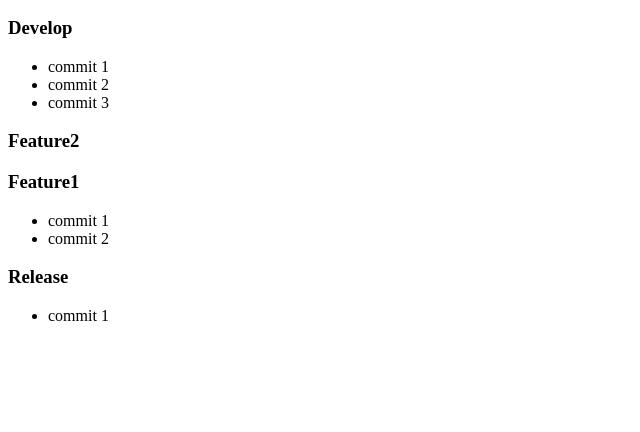
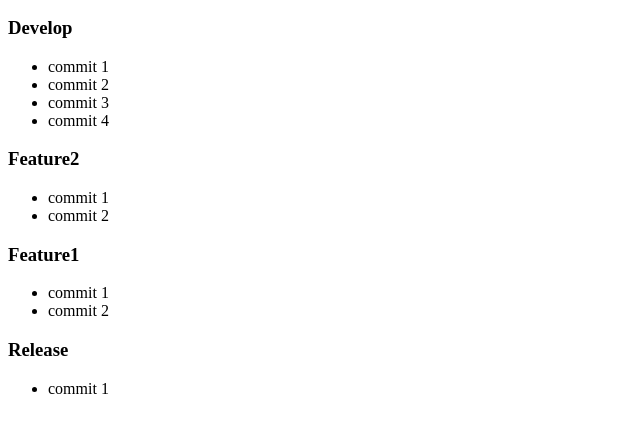
Before and after one commit to PMenchen/UT02-Git2021, a plain HTML site: page index.html in a window 1280 px wide. Shown: the part 110-542 px from the top of the page, without its empty margins (0-640 px from the left). Drawn offline with Linux system fonts and the light colour scheme.

Commit message:
Commit 4 rama develop

```diff
--- a/index.html
+++ b/index.html
@@ -16,9 +16,15 @@
         <li>commit 1</li>
         <li>commit 2</li>
         <li>commit 3</li>
+        <li>commit 4</li>
     </ul>
 
     <h3>Feature2</h3>
+    <ul>
+        <li>commit 1</li>
+        <li>commit 2</li>
+    </ul>
+
     <h3>Feature1</h3>
     <ul>
         <li>commit 1</li>
```
